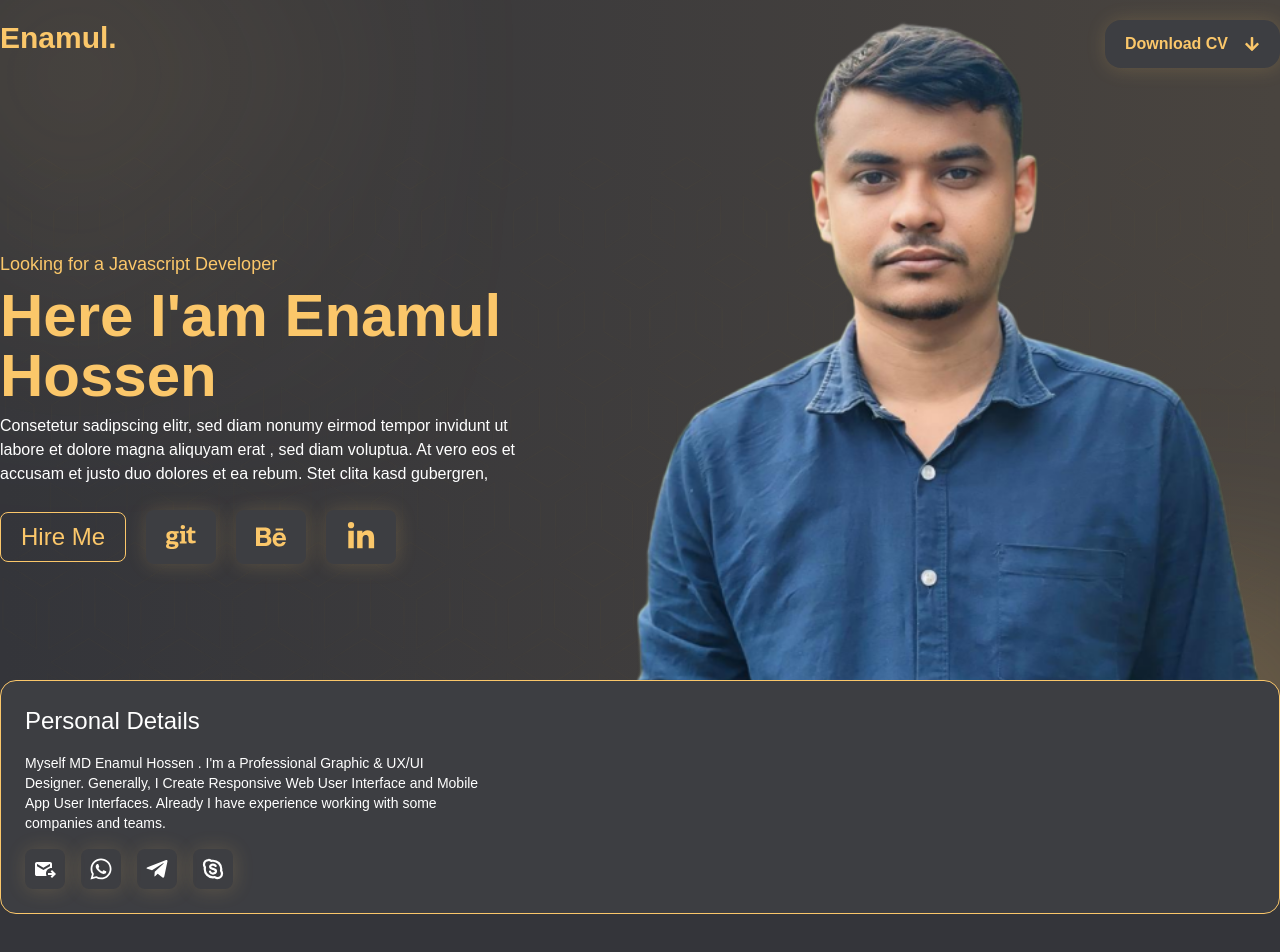
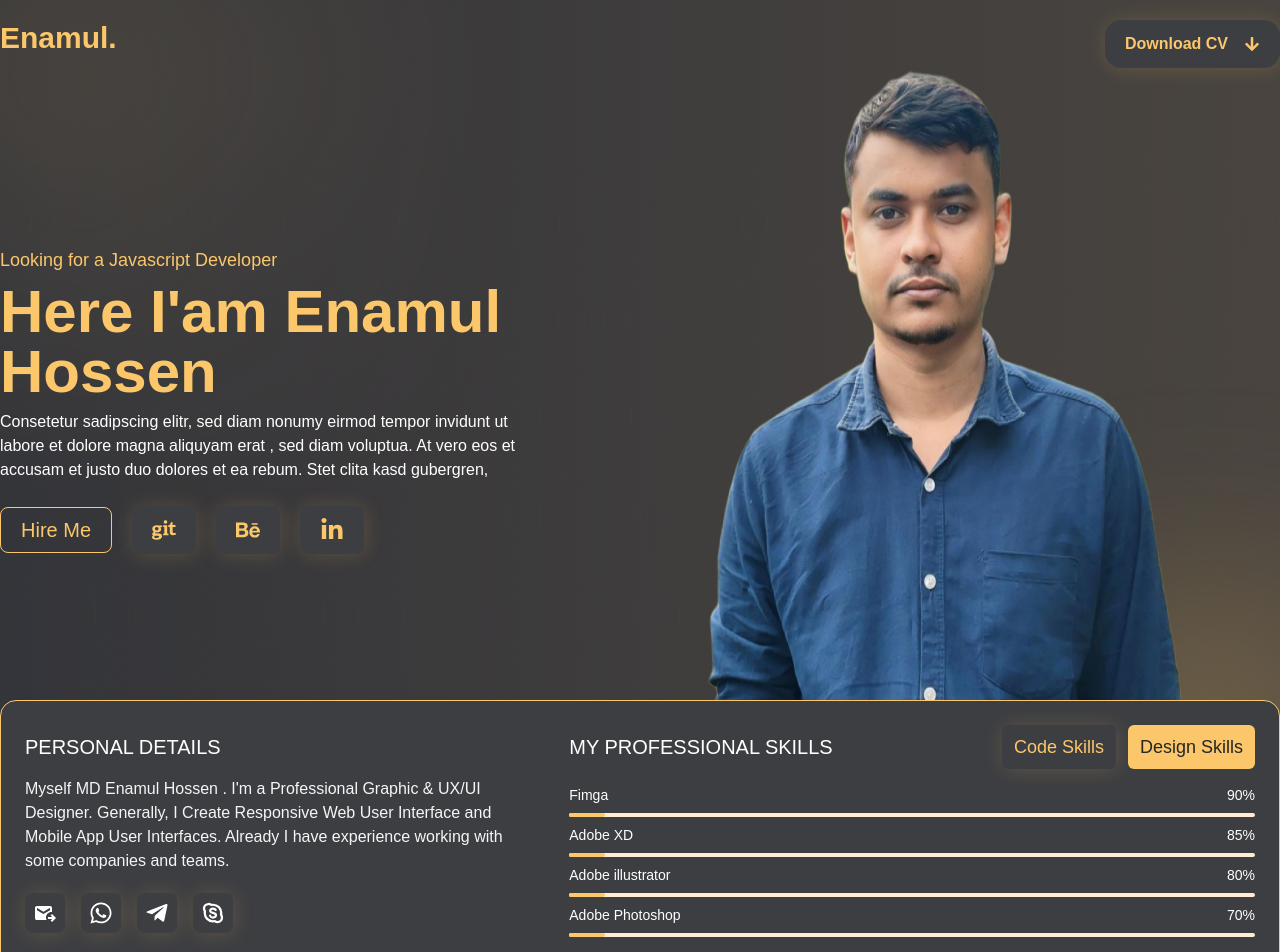
Before and after one commit to enamul90/Portfolio_Next, a Next.js app: page / in a window 1280 px wide. Shown: the top 952 px of the page. Before the commit the page ends 914 px from the top, so only its background shows below. Built offline with nearby package versions, Linux system fonts and the light colour scheme.

Commit message:
add code

```diff
--- a/app/component/HeroComponent.jsx
+++ b/app/component/HeroComponent.jsx
@@ -37,10 +37,10 @@ const HeroComponent = () => {
                     , sed diam voluptua. At vero eos et accusam et justo duo dolores et ea rebum. Stet clita kasd gubergren, </p>
 
                 <div className="mt-6 flex items-center gap-5">
-                    <button className="companyText px-5 py-2 border text-2xl rounded-lg borderColor ">Hire Me</button>
-                    <button className="companyText px-5 py-3 text-3xl rounded-lg boxShadow companyBG  "><FaGit /></button>
-                    <button className="companyText px-5 py-3 text-3xl rounded-lg boxShadow companyBG  "><FaBehance /></button>
-                    <button className="companyText px-5 py-3 text-3xl rounded-lg boxShadow companyBG  "><FaLinkedinIn /></button>
+                    <button className="companyText px-5 py-2 border text-xl rounded-lg borderColor ">Hire Me</button>
+                    <button className="companyText px-5 py-3 text-2xl rounded-lg boxShadow companyBG  "><FaGit /></button>
+                    <button className="companyText px-5 py-3 text-2xl rounded-lg boxShadow companyBG  "><FaBehance /></button>
+                    <button className="companyText px-5 py-3 text-2xl rounded-lg boxShadow companyBG  "><FaLinkedinIn /></button>
                 </div>
             </>
         )
@@ -49,7 +49,7 @@ const HeroComponent = () => {
     const HeroImage = ()=>{
         return(
             <>
-                <Image src={myPhoto} alt="Hero" className=" min-w-full" />
+                <Image src={myPhoto} alt="Hero" className=" min-h-full pt-[50px]" />
             </>
         )
     }
@@ -67,10 +67,9 @@ const HeroComponent = () => {
                     <div className="col-span-4 flex flex-col justify-center">
                         <HeroText/>
                     </div>
-                    <div className="col-span-5 flex items-end ">
+                    <div className="col-span-5 flex items-end justify-center ">
                         <HeroImage/>
                     </div>
-
                 </div>
             </div>
 
--- a/app/component/Profile.jsx
+++ b/app/component/Profile.jsx
@@ -5,15 +5,53 @@ import {PiSkypeLogoBold} from "react-icons/pi";
 
 const Profile = () => {
 
+    const DesignSkills = [
+        {
+            "tools": "Fimga",
+            "availity": "90%"
+        },
+        {
+            "tools": "Adobe XD",
+            "availity": "85%"
+        },
+        {
+            "tools": "Adobe illustrator",
+            "availity": "80%"
+        },
+        {
+            "tools": "Adobe Photoshop",
+            "availity": "70%"
+        },
+    ]
+
+    const DevSkills = [
+        {
+            "tools": "Fimga",
+            "availity": "90%"
+        },
+        {
+            "tools": "Adobe XD",
+            "availity": "85%"
+        },
+        {
+            "tools": "Adobe illustrator",
+            "availity": "80%"
+        },
+        {
+            "tools": "Adobe Photoshop",
+            "availity": "70%"
+        },
+    ]
+
     const PersonalDetails = ()=>{
         return (
             <>
-                <h1 className="text-2xl">Personal Details</h1>
-                <p className="mt-4 text-sm">
+                <h1 className="text-xl py-2">PERSONAL DETAILS</h1>
+                <p className="mt-2 text-base opacity-95">
                     Myself MD Enamul Hossen . I'm a Professional Graphic & UX/UI Designer. Generally, I Create Responsive
                     Web User Interface and Mobile App User Interfaces. Already I have experience working with some companies and teams.
                 </p>
-                <div className="mt-4 flex flex-row gap-4">
+                <div className="mt-5 flex flex-row gap-4">
                     <button className="text-white p-2  text-2xl rounded-lg boxShadow "><MdOutgoingMail /></button>
                     <button className="text-white p-2  text-2xl rounded-lg boxShadow "><FaWhatsapp /></button>
                     <button className="text-white p-2  text-2xl rounded-lg boxShadow "><FaTelegramPlane /></button>
@@ -23,24 +61,51 @@ const Profile = () => {
         )
     }
 
-    const skills = ()=>{
+    const Skills = ({skills,DevSkills})=>{
+
         return (
             <>
-                <div>
-                    <h1 className="text-2xl">Personal Details</h1>
+                <div className="flex justify-between items-center">
+                    <h1 className="text-xl">MY PROFESSIONAL SKILLS</h1>
+                    <div className="flex gap-3">
+                        <button className="px-3 py-2 companyBG companyText rounded-md text-lg boxShadow ">Code Skills</button>
+                        <button className="px-3 py-2 background rounded-md text-lg text-neutral-800">Design Skills</button>
+                    </div>
+                </div>
+
+                <div className="mt-4">
+                    {
+                        skills.map((skill, i)=>{
+                            return (
+                                <div className="mb-2" key={i}>
+                                    <div className="flex justify-between">
+                                        <h6 className="text-sm">{skill.tools}</h6>
+                                        <h6 className="text-sm">{skill.availity}</h6>
+                                    </div>
+                                    <div className="h-1 w-full bg-orange-100 mt-2 rounded-full">
+                                        <div className="h-1 w-9 background mt-2 rounded-full"></div>
+                                    </div>
+                                </div>
+                            )
+                        })
+                    }
 
                 </div>
-
             </>
         )
     }
 
 
     return (
-        <div className="grid grid-cols-8 relative z-10 max-w-[1400px] rounded-2xl mx-auto  p-6 companyBG border borderColor mt-[-120px] ">
-            <div className="col-span-3 "><PersonalDetails /></div>
-
-
+        <div className="grid grid-cols-7 gap-10 relative z-10 max-w-[1400px] rounded-2xl mx-auto
+        p-6 companyBG border borderColor mt-[-100px]
+        ">
+            <div className="col-span-3 ">
+                <PersonalDetails/>
+            </div>
+            <div className="col-span-4 ">
+                <Skills skills={DesignSkills} DevSkills={DevSkills} />
+            </div>
         </div>
     );
 };
--- a/app/globals.css
+++ b/app/globals.css
@@ -1,9 +1,6 @@
 @tailwind base;
 @tailwind components;
 @tailwind utilities;
-
-
-
 
 
 
```
